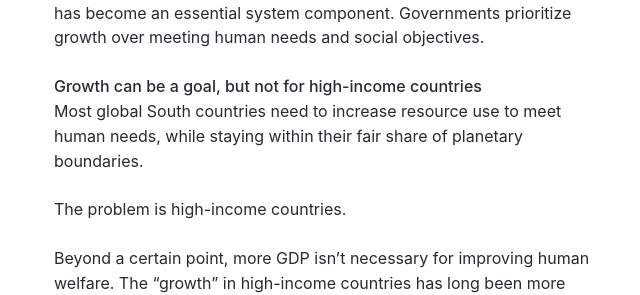
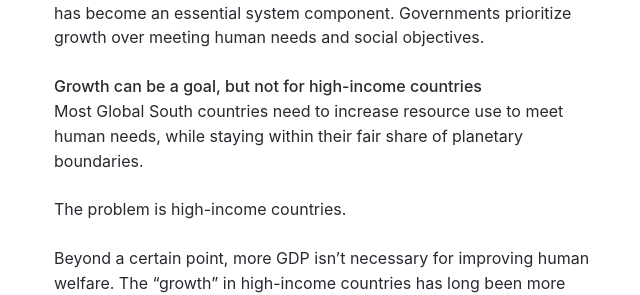
Before and after one commit to mikklemberg/My-personal-notes, a Jekyll site: the page built from _posts/2024-02-11-less-is-more.md, in a window 1280 px wide and 900 px high, scrolled down 1578 px. Shown: the part 159-454 px from the top of the window, without its empty margins (314-954 px from the left). Built offline with Jekyll 4.4.1, drawn with Linux system fonts in a browser that asks for light colours.

Commit message:
Update 2024-02-11-less-is-more.md

```diff
--- a/_posts/2024-02-11-less-is-more.md
+++ b/_posts/2024-02-11-less-is-more.md
@@ -48,7 +48,7 @@ Our economy and politics heavily rely on the concept of growth, which has become
 
 ## Growth can be a goal, but not for high-income countries
 
-Most global South countries need to increase resource use to meet human needs, while staying within their fair share of planetary boundaries.
+Most Global South countries need to increase resource use to meet human needs, while staying within their fair share of planetary boundaries.
 
 The problem is high-income countries.
 
```
